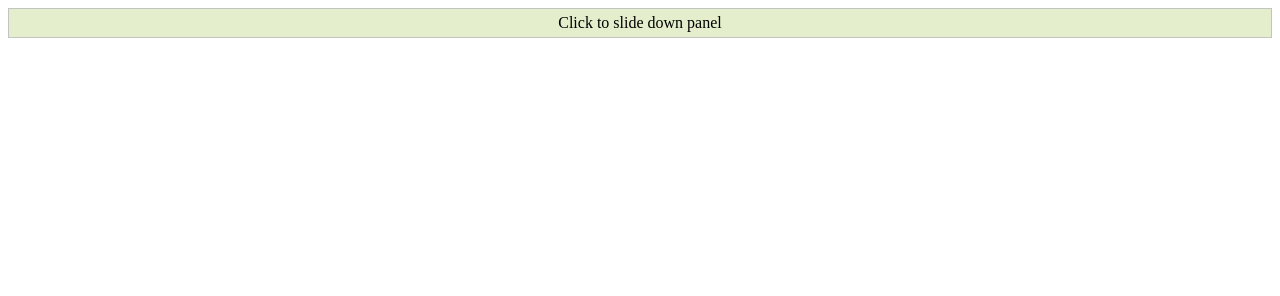
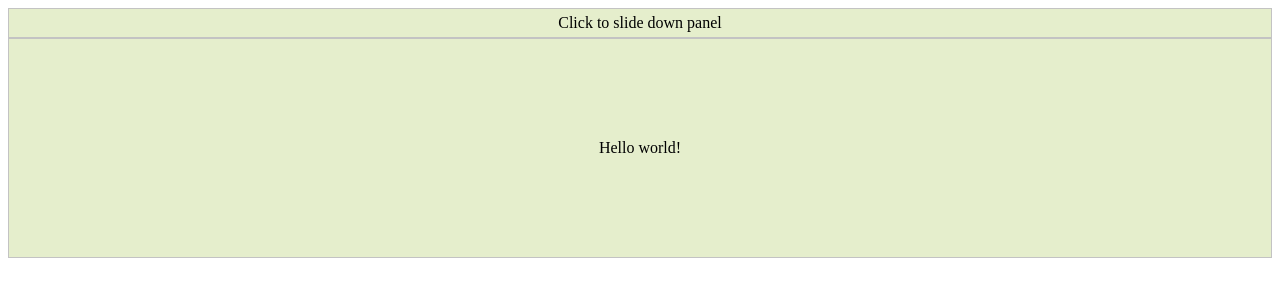
Before and after one commit to azizurcse/Jquery, a plain HTML site: page effect.html in a window 1280 px wide. Both pictures are taken after a click on the element "Click to slide down panel". Drawn offline with nearby package versions, Linux system fonts and the light colour scheme.

Commit message:
slide toggle effect

```diff
--- a/effect.html
+++ b/effect.html
@@ -5,7 +5,7 @@
 <script>
 $(document).ready(function(){
     $("#flip").click(function(){
-        $("#panel").slideUp("slow");
+        $("#panel").slideToggle("slow");
     });
 });
 </script>
@@ -19,8 +19,8 @@ $(document).ready(function(){
 }
 
 #panel {
-    padding: 550px;
-
+    padding: 100px;
+    display: none;
 }
 </style>
 </head>
```
